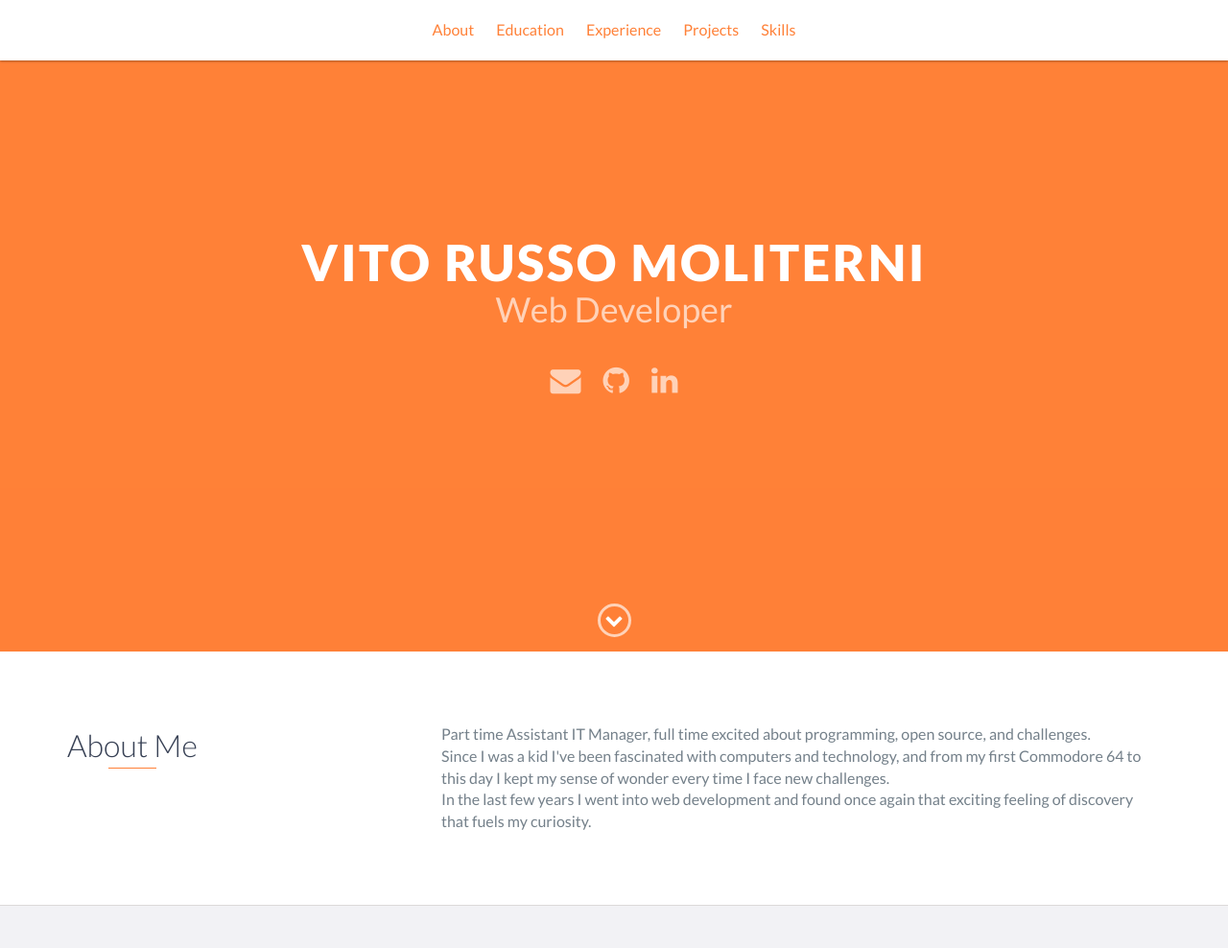
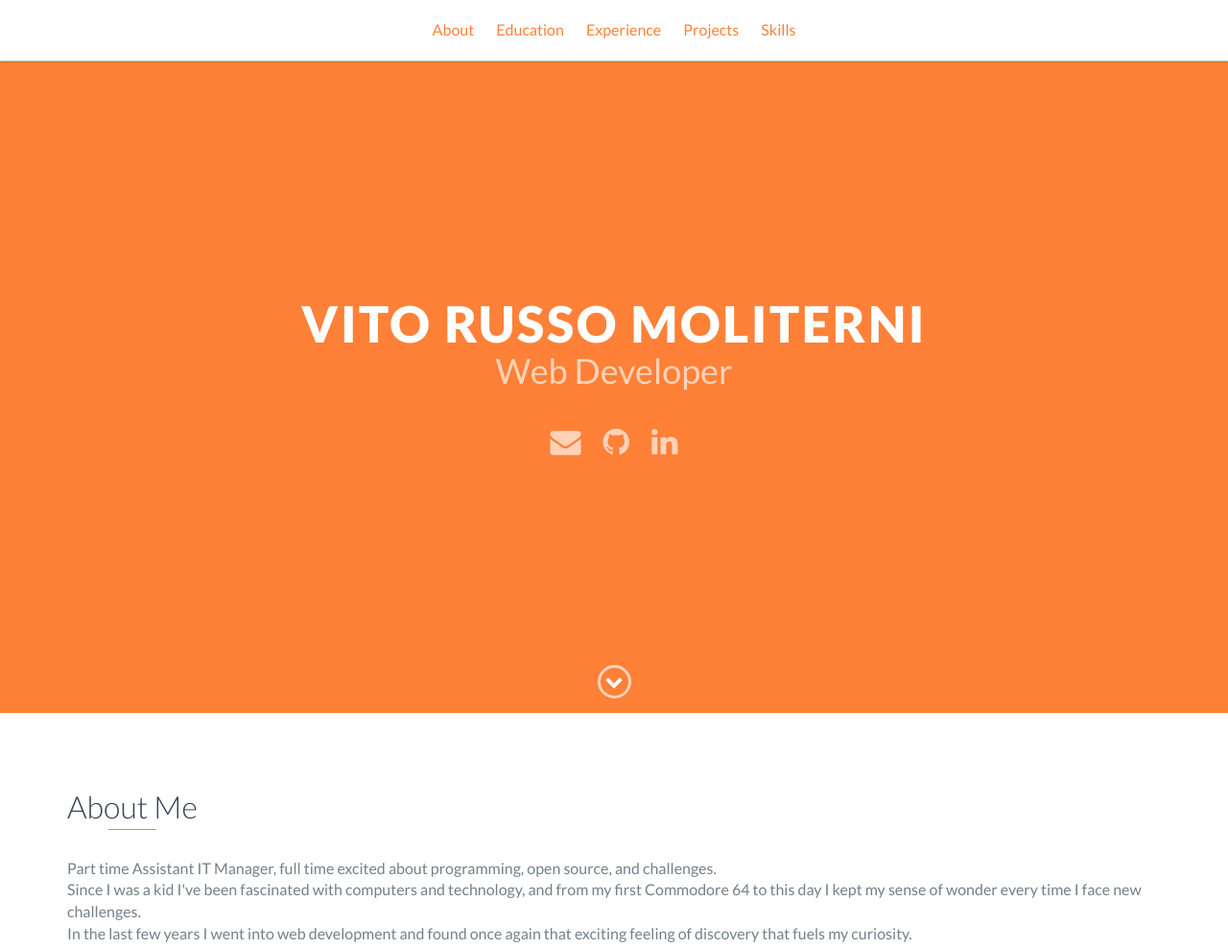
Before and after one commit to vitorussomoliterni/vitorussomoliterni.github.io, a website: page index.html in a window 1280 px wide. Shown: the top 988 px of the page at 96% size. Drawn offline with nearby package versions, Linux system fonts and the light colour scheme.

Commit message:
Changed header style and 'about me' section

```diff
--- a/index.html
+++ b/index.html
@@ -69,15 +69,11 @@
 
     <div id="about">
         <div class="container">
-            <div class="row">
-                <div class="col-md-4">
-                    <h2 class="heading">About Me</h2>
-                </div>
-                <div class="col-md-8">
-                    <p>Part time Assistant IT Manager, full time excited about programming, open source, and challenges.</p>
-                    <p>Since I was a kid I've been fascinated with computers and technology, and from my first Commodore 64 to this day I kept my sense of wonder every time I face new challenges.</p>
-                    <p>In the last few years I went into web development and found once again that exciting feeling of discovery that fuels my curiosity.</p>
-                </div>
+            <h2 class="heading">About Me</h2>
+            <div>
+                <p>Part time Assistant IT Manager, full time excited about programming, open source, and challenges.</p>
+                <p>Since I was a kid I've been fascinated with computers and technology, and from my first Commodore 64 to this day I kept my sense of wonder every time I face new challenges.</p>
+                <p>In the last few years I went into web development and found once again that exciting feeling of discovery that fuels my curiosity.</p>
             </div>
         </div>
     </div>
--- a/scss/styles.scss
+++ b/scss/styles.scss
@@ -141,7 +141,7 @@ header {
     left: 0;
     right: 0;
     text-align: center;
-    z-index: 10;
+    z-index: 100;
     animation-name: dropHeader;
     animation-iteration-count: 1;
     animation-timing-function: ease;
@@ -338,6 +338,8 @@ footer {
     position: relative;
     background-size: cover;
     padding: 250px 15px;
+    max-height: 100vh;
+    margin-top: 64px;
 }
 
 #lead-content {
```
Also changed, not shown: css/styles.css.
